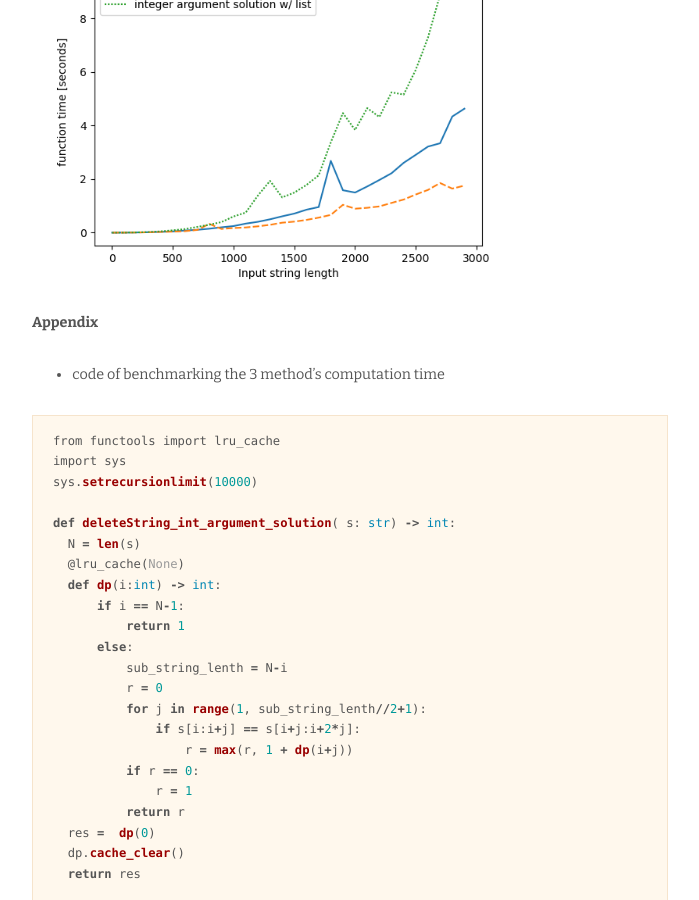
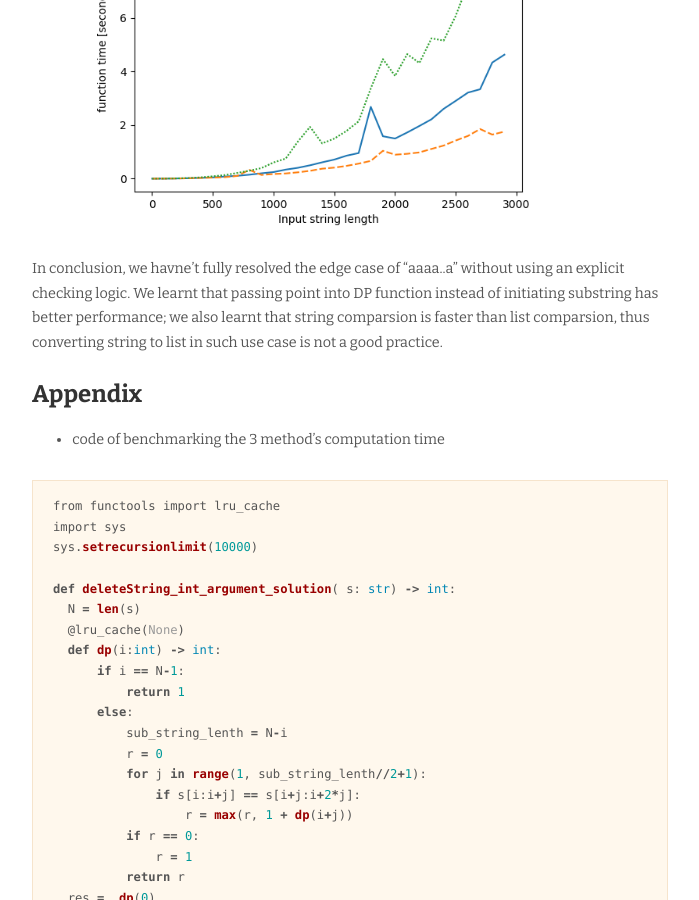
Before and after one commit to xuzhentao/xuzhentao.github.io, a Jekyll site: the page built from _posts/leetcode/2022-10-01-Leetcode-Weekly-Contest.md, in a window 1280 px wide and 900 px high, scrolled down 3411 px. Shown: the whole window, without its empty margins (178-877 px from the left). Built offline with Jekyll 4.4.1, drawn with Linux system fonts in a browser that asks for light colours; nearby versions of some CDN libraries.

Commit message:
[XS][Post][Update] Minor update on 20221001 leetcode post

````diff
--- a/_posts/leetcode/2022-10-01-Leetcode-Weekly-Contest.md
+++ b/_posts/leetcode/2022-10-01-Leetcode-Weekly-Contest.md
@@ -14,12 +14,12 @@ excerpt: LinkedIn Learning
 | Summary                 | AC [Q1](https://leetcode.com/contest/weekly-contest-313/problems/number-of-common-factors)       [Q2](https://leetcode.com/contest/weekly-contest-313/problems/maximum-sum-of-an-hourglass)    ;  [Q3](https://leetcode.com/contest/weekly-contest-313/problems/minimize-xor)  WA once      ; [Q4](https://leetcode.com/contest/weekly-contest-313/problems/maximum-deletions-on-a-string)        TLE once    |
 | Ranking | <img src="{{site.baseurl}}/images/posts/leetcode/2022-10-01/leetcode_20221001_ranking.png" width = '350' >
 
-**Summary**
+### **Summary**
 
 This week I continuely join my LeetCode competition and luckily `AC` all 4 questions eventually. The first three questions are quite straight forward and are completed within the first 23 mins. The 4th question is a little bit tricker but still made to AC at `37 min`. The forth question itself is clearly a DP problem  but the complexity of DP solution is still `O(n^2)`, and given the `n` can be as large as `4000`, the `n^2` can easily go to `1.6x10^7` and likely to TLE (which is the reason why I failed once).
 
 
-**Question 2430. Maximum Deletions on a String**
+##### **Question 2430. Maximum Deletions on a String**
 ```
 You are given a string s consisting of only lowercase English letters. In one operation, you can:
 
@@ -59,7 +59,7 @@ class Solution:
 
 **Unfortunately**, this answer will lead to Time Limit Exceeded error, where the failed test case is `aaaa...a` (there are 4000 repeated 'a'). In this case, the answer's time complexity is maximized to be roughly `(0.5x4000)^2 / 2 ~= 0.125 x 1.6 x 10^7`.
 
-**Working Solution**
+##### **Working Solution**
 
 I tried my luck by adding one edge case check that check if the string is a monotic string with only one type of character at the very begining of DP function, and it's working, hmm...
 
@@ -68,7 +68,7 @@ if len(set(s)) == 1:
     return len(s)
 ```
 
-**Thoughts and Further Experiments**
+##### **Thoughts and Further Experiments**
 
 Although this can walk around the test case and AC this question, I personally don't think this is a perfect solution, because essentially the problem's complexity hasn't been changed and there is still edge case not covered by it (e.g. what if there is a test case with `aaaa.....ab`, clearly it will still lead to TLE because the monotonic substring condition will never be satisified).
 
@@ -97,12 +97,13 @@ class Solution:
 
 
 * I secondly tried to convert the string `s` to list via `s = list(s)`, it's a pure experiment because we know there is string comparsion `s[i:i+j] == s[i+j:i+2*j]` and I want to see if list comparison can be faster. Unfortunately that's not the case. By converting the string to list, the time is significant increased from `1500ms` to `4000ms` (a 100+% time increment). This finding is later theoretically proved by some reference ([link](https://stackoverflow.com/questions/21396414/whats-more-efficient-in-python-comparing-lists-or-strings/21396449#comment32273606_21396414))
-
  <img src="{{site.baseurl}}/images/posts/leetcode/2022-10-01/leetcode_20221001_ranking_experiment.png" width = '500' >
 
 
 
-**Appendix**
+In conclusion, we havne't fully resolved the edge case of "aaaa..a" without using an explicit checking logic. We learnt that passing point into DP function instead of initiating substring has better performance; we also learnt that string comparsion is faster than list comparsion, thus converting string to list in such use case is not a good practice.
+
+### **Appendix**
 
 - code of benchmarking the 3 method's computation time
 
````
